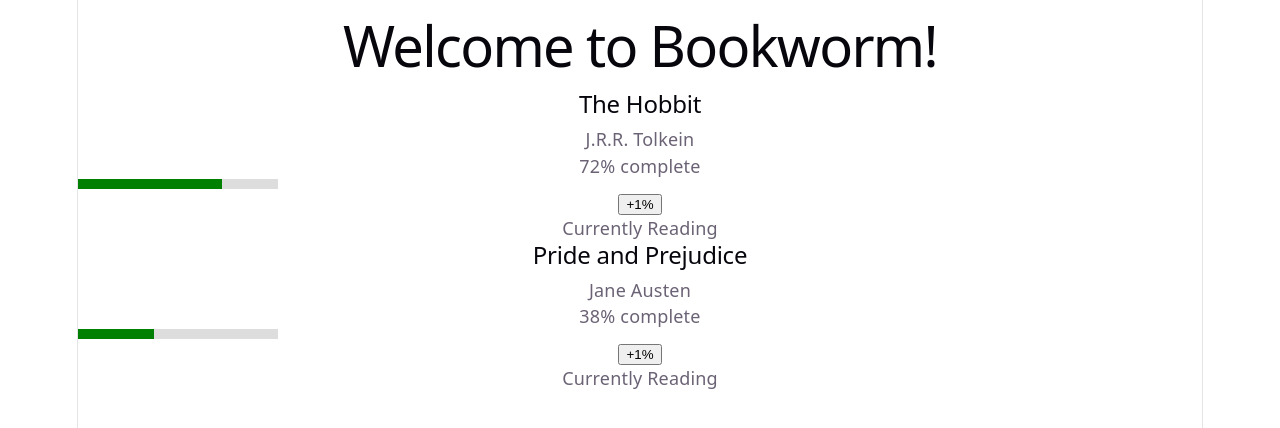
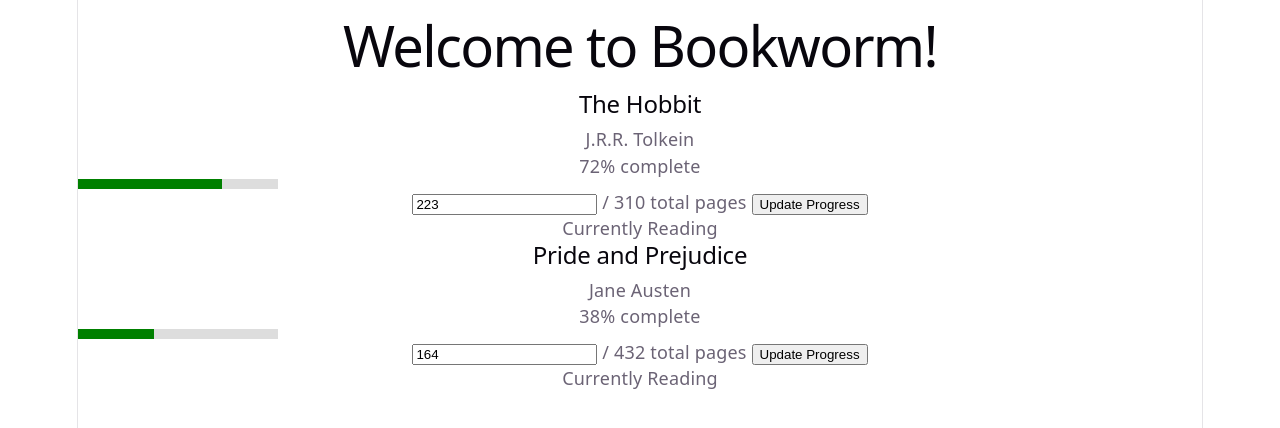
Before and after one commit to Maram-SH/bookworm, a React (Vite) app: page / in a window 1280 px wide. Shown: the top 428 px of the page. Built offline with nearby package versions, Linux system fonts and the light colour scheme.

Commit message:
Add progress input

```diff
--- a/src/App.jsx
+++ b/src/App.jsx
@@ -2,6 +2,7 @@ import { useState } from "react"
 
 function BookCard(props) {
   const [progress, setProgress] = useState(props.progress)
+  const [currentPage, setCurrentPage] = useState(Math.round((props.progress / 100) * props.totalPages))
 
   return (
     <div>
@@ -26,8 +27,26 @@ function BookCard(props) {
         ></div>
       </div>
 
-      <button onClick={() => setProgress(progress + 1)}>
-        +1%
+      <input
+        type="number"
+        value={currentPage}
+        onChange={(event) => setCurrentPage(
+          Number(event.target.value)
+        )}
+      />
+
+      <span> / {props.totalPages} total pages </span>
+
+      <button
+        onClick={() => {
+          const newProgress = Math.round(
+            (currentPage / props.totalPages) * 100
+          )
+
+          setProgress(newProgress)
+        }}
+      >
+        Update Progress
       </button>
 
       <p>Currently Reading</p>
@@ -44,12 +63,14 @@ function App() {
         title="The Hobbit"
         author="J.R.R. Tolkein"
         progress={72}
+        totalPages={310}
       />
 
       <BookCard
         title="Pride and Prejudice"
         author="Jane Austen"
         progress={38}
+        totalPages={432}
       />
     </div>
   )
```
